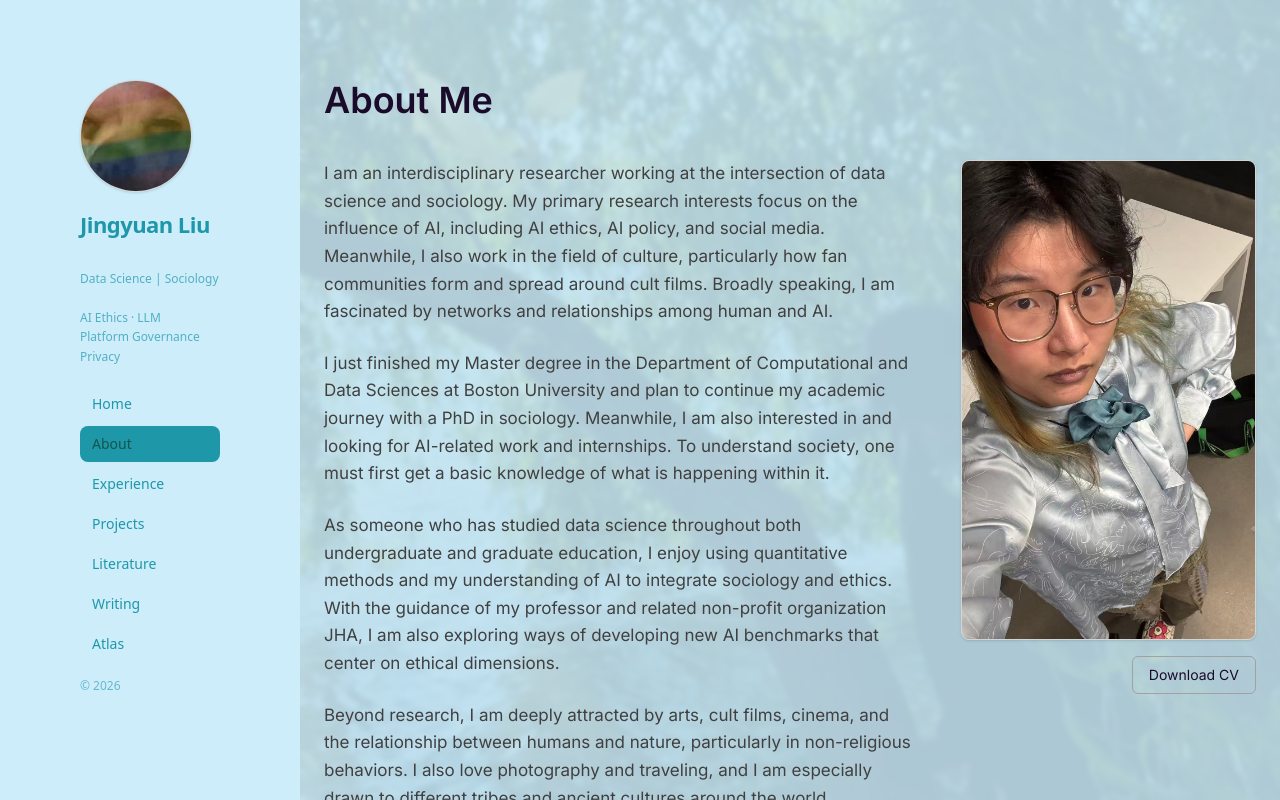
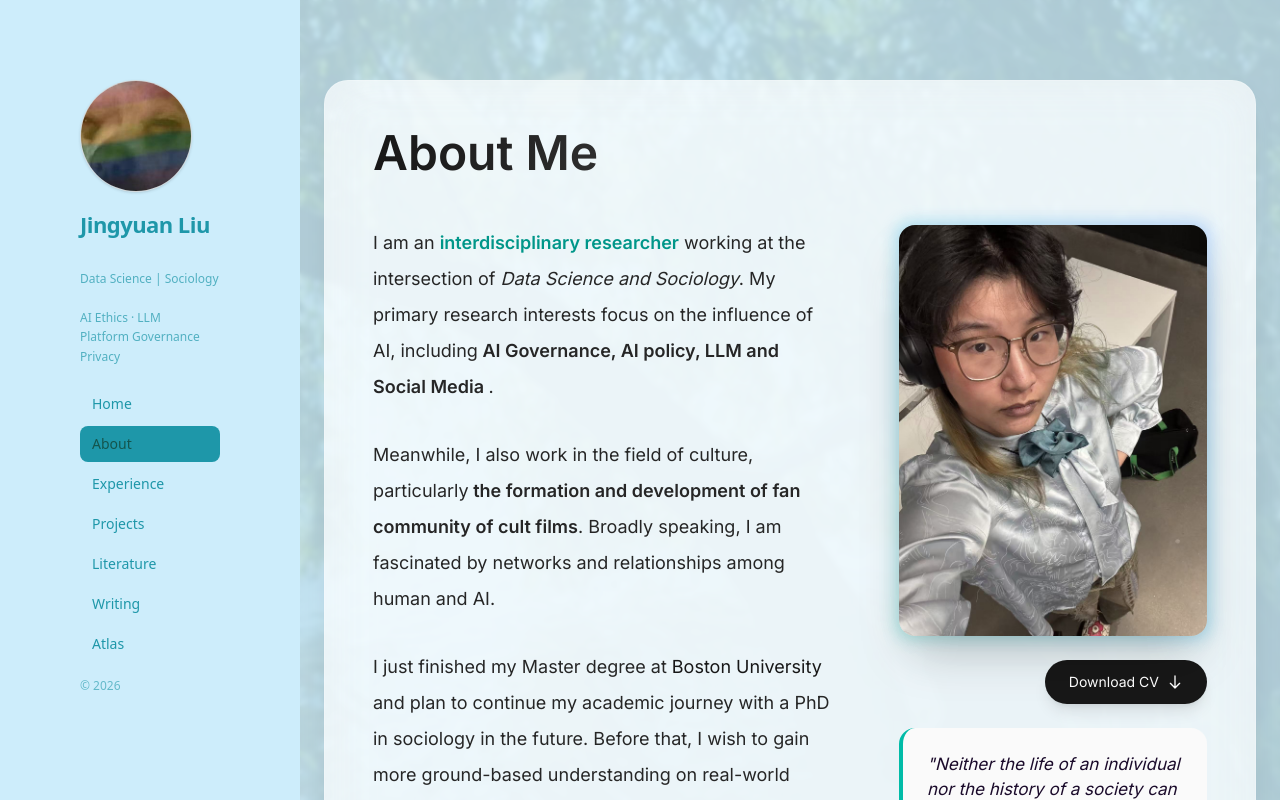
Before and after one commit to juanliu27/juanweb, a Next.js app: page /about in a window 1280 px wide. Shown: the top 800 px of the page. Built offline with nearby package versions, Linux system fonts and the light colour scheme.

Commit message:
change interface of about page

```diff
--- a/src/app/(content)/about/page.tsx
+++ b/src/app/(content)/about/page.tsx
@@ -1,78 +1,92 @@
 export default function AboutPage() {
   return (
+    // 毛玻璃感和软阴影的容器
     <section className="mx-auto max-w-5xl px-6 pt-20 pb-28">
-      {/* 标题 */}
-      <h1 className="text-4xl font-semibold mb-10">About Me</h1>
+      <div className="bg-white/70 dark:bg-neutral-900/60 backdrop-blur-xl rounded-3xl p-8 md:p-12 shadow-xl border border-white/20">
 
-      {/* 主体：文字在左，头像在右 */}
-      <div className="flex flex-col-reverse md:flex-row gap-12 items-start">
+        {/* 标题：增加渐变色或更深的字重 */}
+        <h1 className="text-4xl md:text-5xl font-bold mb-12 bg-gradient-to-r from-neutral-900 to-neutral-500 bg-clip-text text-transparent dark:from-white dark:to-neutral-400">
+          About Me
+        </h1>
 
-        {/* 左侧：文字 */}
-        <div className="md:w-2/3 space-y-6 leading-relaxed text-neutral-700 dark:text-[var(--foreground)]">
+        <div className="flex flex-col-reverse md:flex-row gap-16 items-start">
+
+          {/* 左侧：文字 - 提高字号并增加段落间距 */}
+          <div className="md:w-3/5 space-y-8 text-lg leading-loose text-neutral-800 dark:text-neutral-200">
             <p>
-            I am an interdisciplinary researcher working at the intersection of
-            data science and sociology.
+              I am an <span className="font-semibold text-teal-600 dark:text-teal-400">interdisciplinary researcher</span> working at the intersection of
+              <span className="italic"> Data Science and Sociology</span>.
               My primary research interests focus on the influence of AI, including
-            AI ethics, AI policy, and social media.
-            Meanwhile, I also work in the field of culture, particularly how fan
-            communities form and spread around cult films.
+              <strong> AI Governance, AI policy, LLM and Social Media </strong>.
+            </p>
+
+            <p>
+              Meanwhile, I also work in the field of culture, particularly
+              <strong> the formation and development of fan community of cult films</strong>.
               Broadly speaking, I am fascinated by networks and relationships among human and AI.
             </p>
 
             <p>
-            I just finished my Master degree in the Department of
-            Computational and Data Sciences at Boston University and plan to
-            continue my academic journey with a PhD in sociology.
-            Meanwhile, I am also interested in and looking for AI-related work and internships.
-            To understand society, one must first
-            get a basic knowledge of what is happening within it.</p>
-          <p>As someone who
-            has studied data science throughout both undergraduate and
-            graduate education, I enjoy using quantitative methods and my
-            understanding of AI to integrate sociology and ethics.
-            With the guidance of my professor and related non-profit organization
-            JHA, I am also exploring ways of developing new AI benchmarks that center
-            on ethical dimensions.
+            I just finished my Master degree at <strong className="font-medium text-neutral-900 dark:text-white">Boston University</strong> and plan to
+            continue my academic journey with a PhD in sociology in the future. Before that, I wish to gain more ground-based understanding on real-world senarios,
+            so I am actively looking for AI-related work, internships and RA right now.
             </p>
 
             <p>
-          Beyond research, I am deeply attracted by arts, cult films, cinema, and
-            the relationship between humans and nature, particularly in
-            non-religious behaviors.
-            I also love photography and traveling, and I am especially drawn to
-            different tribes and ancient cultures around the world.
+              Beyond research, I am deeply attracted by arts and the nature. I also love photography and traveling,
+              enjoying visiting different tribes and exploring ancient cultures around the world.
             </p>
           </div>
 
-        {/* 右侧：头像 + CV */}
-        <div className="md:w-1/3 flex flex-col items-center md:items-end gap-4">
+          {/* 右侧：头像 - 优化阴影和边框，使其更有质感 */}
+          <div className="md:w-2/5 flex flex-col items-center md:items-end gap-6">
+            <div className="relative group">
+              {/* 图片背后的装饰性阴影 */}
+              <div className="absolute -inset-1 bg-gradient-to-tr from-teal-500 to-blue-500 rounded-2xl blur opacity-25 group-hover:opacity-50 transition duration-1000"></div>
               <img
                 src="/profile.jpg"
                 alt="Profile photo"
                 className="
-            w-90 h-120
+                  relative
+                  w-full max-w-[320px]
+                  aspect-[3/4]
                   object-cover
-            rounded-lg
-            border border-neutral-300
-            shadow-sm
+                  rounded-2xl
+                  grayscale-[20%] hover:grayscale-0
+                  transition duration-500
+                  shadow-2xl
                 "
               />
+            </div>
 
             <a
               href="/cv.pdf"
               target="_blank"
               className="
-              text-sm
-              px-4 py-2
-              border border-neutral-400
-              rounded-md
-              hover:bg-neutral-100
-              dark:hover:bg-neutral-800
-              transition
+                group
+                flex items-center gap-2
+                text-sm font-medium
+                px-6 py-3
+                bg-neutral-900 text-white
+                dark:bg-white dark:text-neutral-900
+                rounded-full
+                hover:scale-105 active:scale-95
+                transition-all duration-300
+                shadow-lg
               "
             >
-            Download CV
+              <span>Download CV</span>
+              <svg className="w-4 h-4 group-hover:translate-y-0.5 transition-transform" fill="none" stroke="currentColor" viewBox="0 0 24 24"><path strokeLinecap="round" strokeLinejoin="round" strokeWidth="2" d="M19 14l-7 7m0 0l-7-7m7 7V3"></path></svg>
             </a>
+
+            <p className="bg-neutral-50 dark:bg-neutral-800/50 p-6 rounded-2xl border-l-4 border-teal-500 italic">
+            "Neither the life of an individual nor the history of a society can be understood without understanding both."
+            <br />
+            <br />
+            -- Mills, C. Wright. The Sociological Imagination. 1959.
+            </p>
+
+          </div>
         </div>
       </div>
     </section>
```
Also changed, not shown: 1 other file (tests, documents, lock files or other folders). Lines whose indentation alone changed are shown as unchanged.
